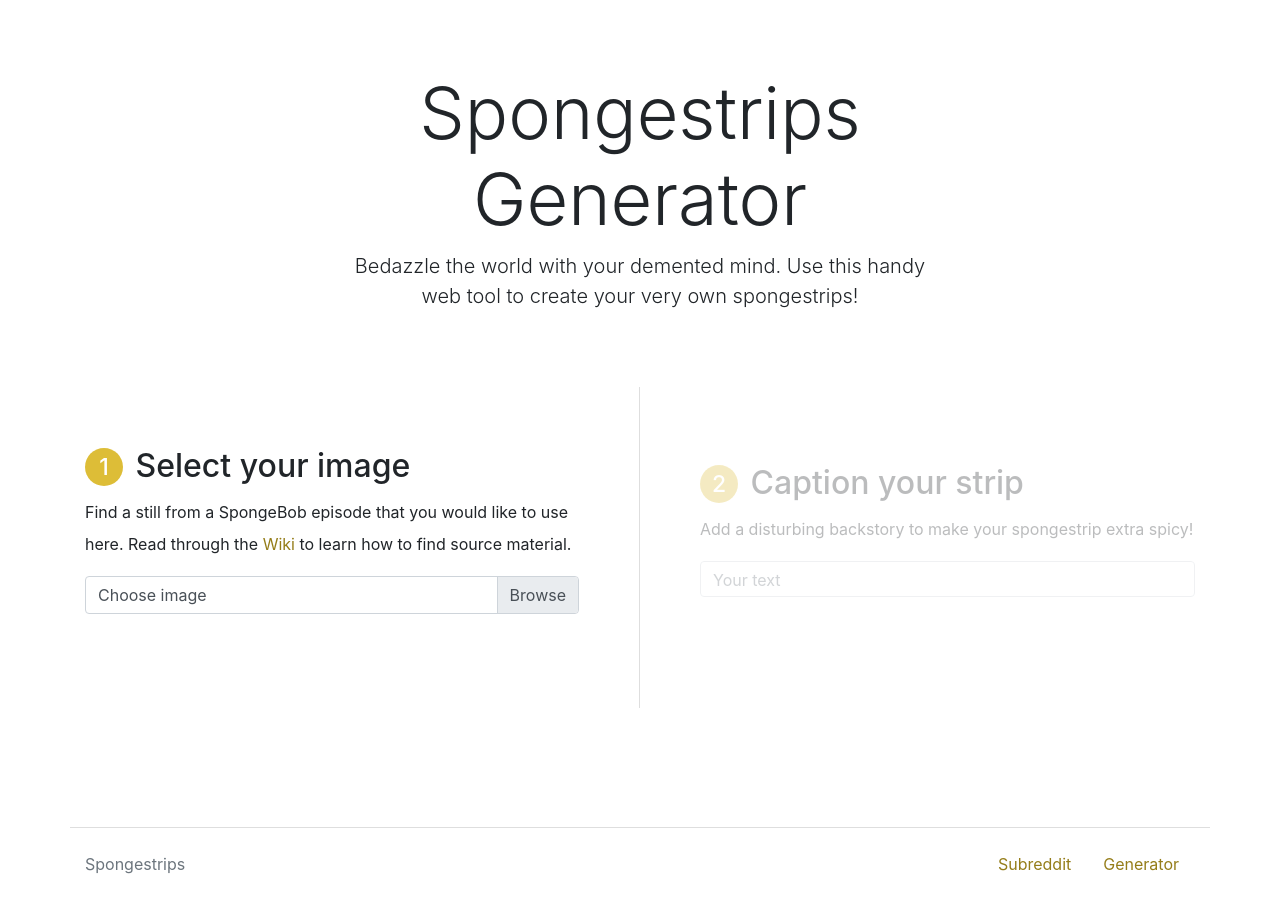
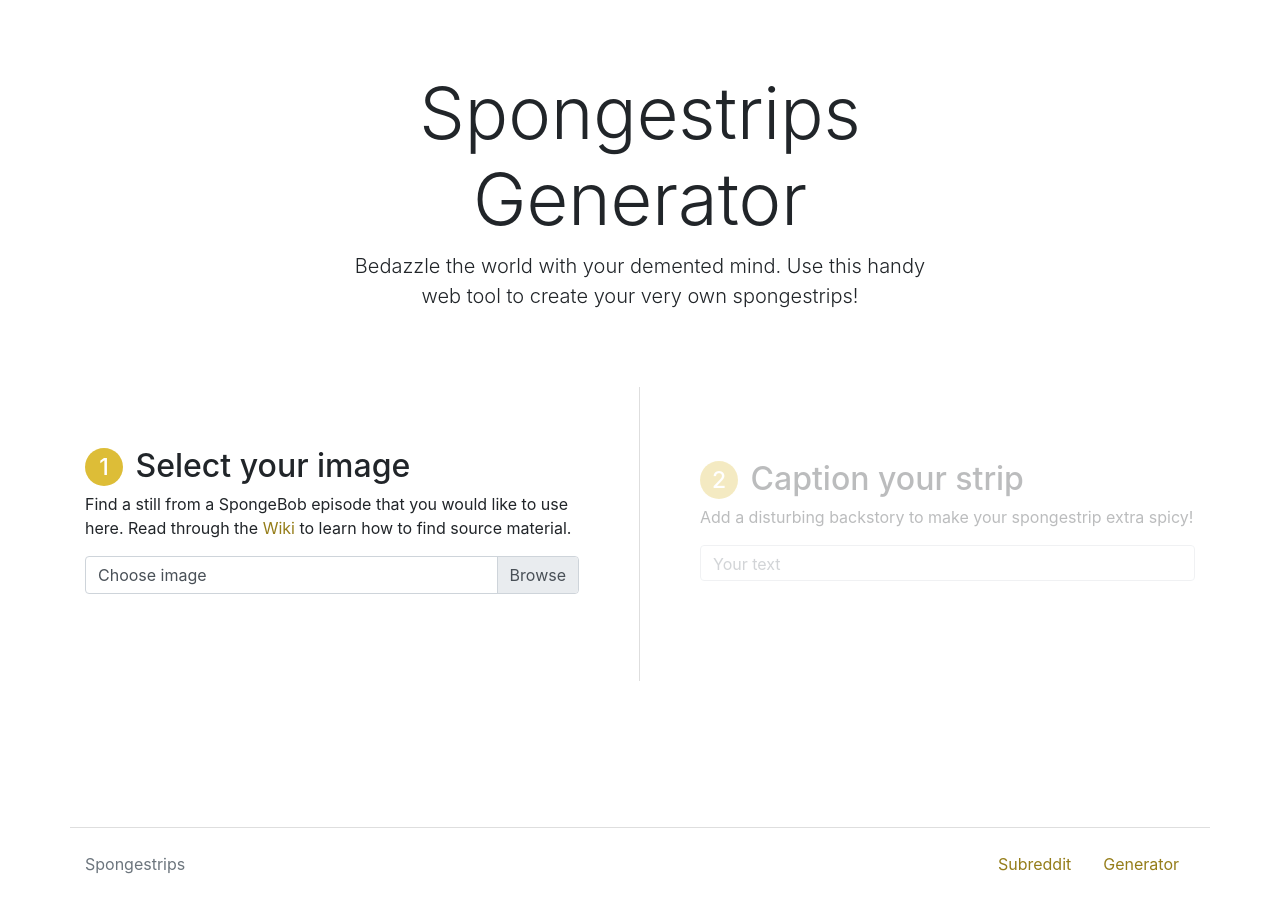
Before and after one commit to SpongeStrips/spongestrips.github.io, a Jekyll site: the page built from index.html, in a window 1280 px wide. Built offline with Jekyll 4.4.1, drawn with Linux system fonts in a browser that asks for light colours.

Commit message:
Fix line height

```diff
--- a/_sass/_steps.scss
+++ b/_sass/_steps.scss
@@ -4,13 +4,15 @@
 
 .steps-row {
     .step {
-        line-height: 2;
         padding: 20px;
         margin-bottom: 40px;
         opacity: 1;
         transition: opacity 200ms ease-out;
 
-        h2 > .num {
+        h2 {
+            margin-bottom: 4px;
+
+            > .num {
                 background: $spongeContainer;
                 color: #fff;
                 text-align: center;
@@ -27,6 +29,7 @@
                 padding: 6px 0;
 
                 margin-right: 4px;
+            }
         }
 
         .image-error, .step-nav {
```
Lines whose indentation alone changed are shown as unchanged.
